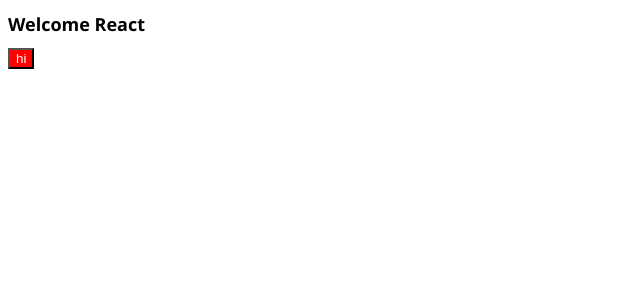
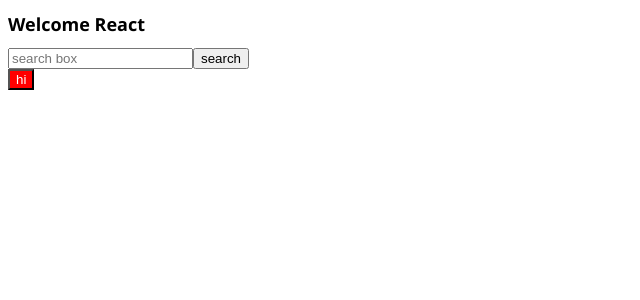
Before and after one commit to Oceanauff/ocean, a React (Create React App) app: page / in a window 1280 px wide. Shown: the top 300 px of the page, without its empty margins (0-640 px from the left). Built offline with nearby package versions, Linux system fonts and the light colour scheme.

Commit message:
useEffect

```diff
--- a/src/App.js
+++ b/src/App.js
@@ -1,11 +1,32 @@
+import react from 'react';
 import Btn from './component/Btn';
 import styles from './assets/css/App.module.css';
 
 function App() {
+  const [keyword, setKeyword] = react.useState('');
+  const onChange = event => {
+    setKeyword(event.target.value);
+  };
+  console.log('i run all the time');
+  react.useEffect(() => {
+    console.log('CALL THE API');
+  }, []);
+  react.useEffect(() => {
+    console.log('Searching');
+  }, [keyword]);
   return (
     <div>
       <h1 className={styles.title}>Welcome React</h1>
-      <Btn text="hi" />
+      <input
+        value={keyword}
+        onChange={onChange}
+        type="text"
+        placeholder="search box"
+      />
+      <button>search</button>
+      <div>
+        <Btn text="hi" />
+      </div>
     </div>
   );
 }
```
